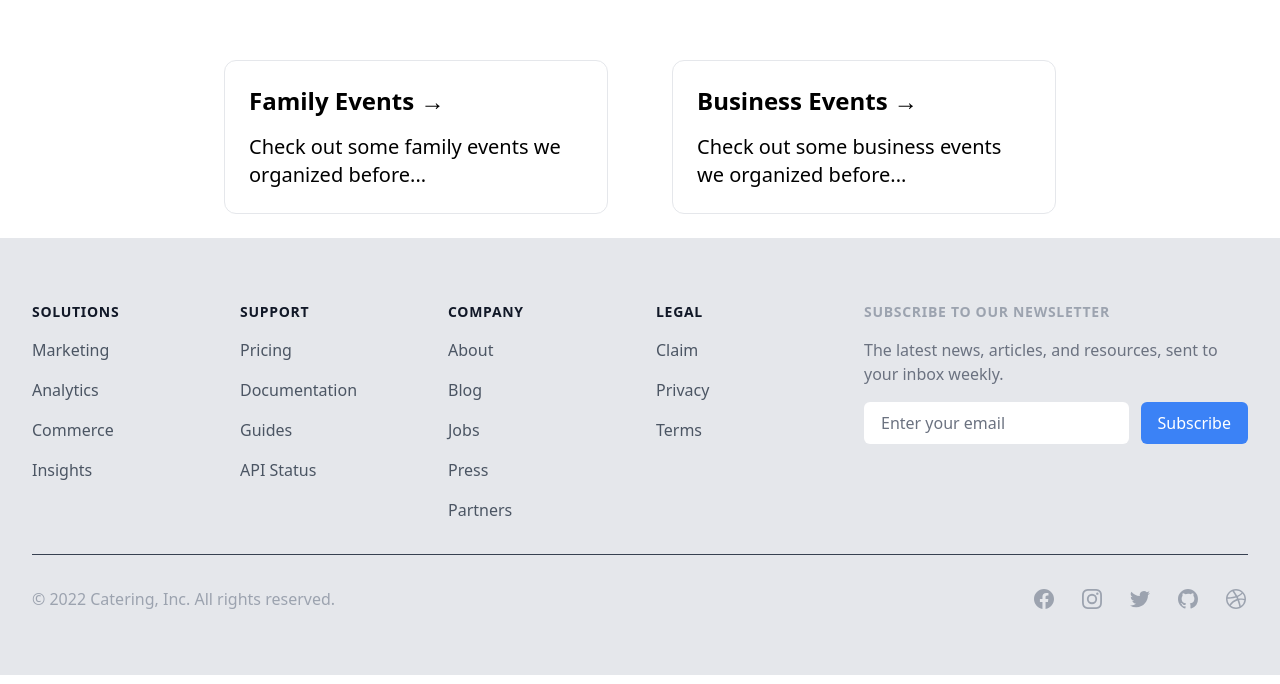
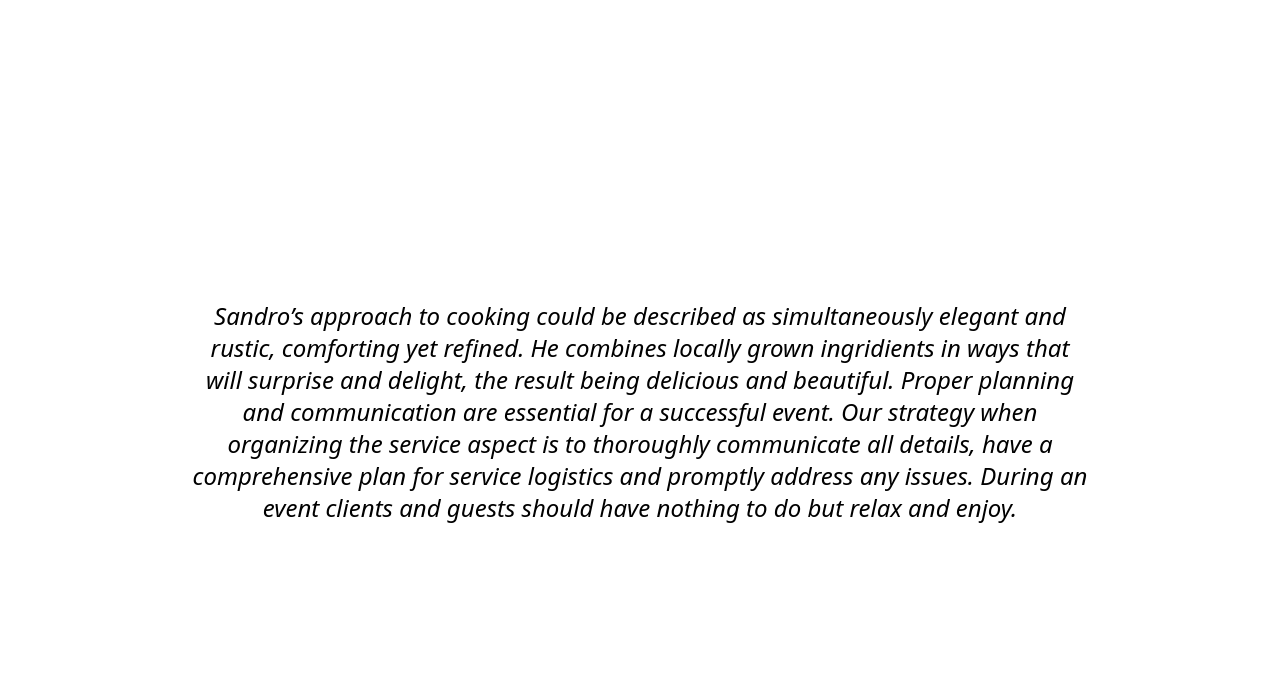
Before and after one commit to lorenzosyku/catering-app, a Next.js app: page / in a window 1280 px wide. Shown: the part 1636-2320 px from the top of the page. Built offline with nearby package versions, Linux system fonts and the light colour scheme.

Commit message:
added about us

```diff
--- a/components/AboutUs.jsx
+++ b/components/AboutUs.jsx
@@ -3,8 +3,8 @@ import React from "react";
 
 function AboutUs() {
   return (
-    <div className="w-full h-screen relative">
-      <div className="my-6 absolute top-1/2 w-full text-center">
+    <div className="w-full flex items-center justify-center h-screen relative ">
+      <div className="my-6  text-center">
         <p className="max-w-4xl italic text-2xl ">
           Sandro’s approach to cooking could be described as simultaneously
           elegant and rustic, comforting yet refined. He combines locally grown
--- a/pages/index.tsx
+++ b/pages/index.tsx
@@ -7,7 +7,7 @@ import Banner from "../components/Banner";
 import Services from "../components/Services";
 import Testimonials from "../components/Testimonials";
 import Menus from "../components/Menus";
-//import AboutUs from "../components/AboutUs"
+import AboutUs from "../components/AboutUs"
 
 const Home: NextPage = () => {
   return (
@@ -20,7 +20,7 @@ const Home: NextPage = () => {
       <main className="flex w-full flex-1 flex-col items-center justify-center text-center">
         <Banner />
         <Testimonials />
-        {/* <AboutUs /> */}
+        <AboutUs />
         <Menus />
         <Services />
       </main>
```
